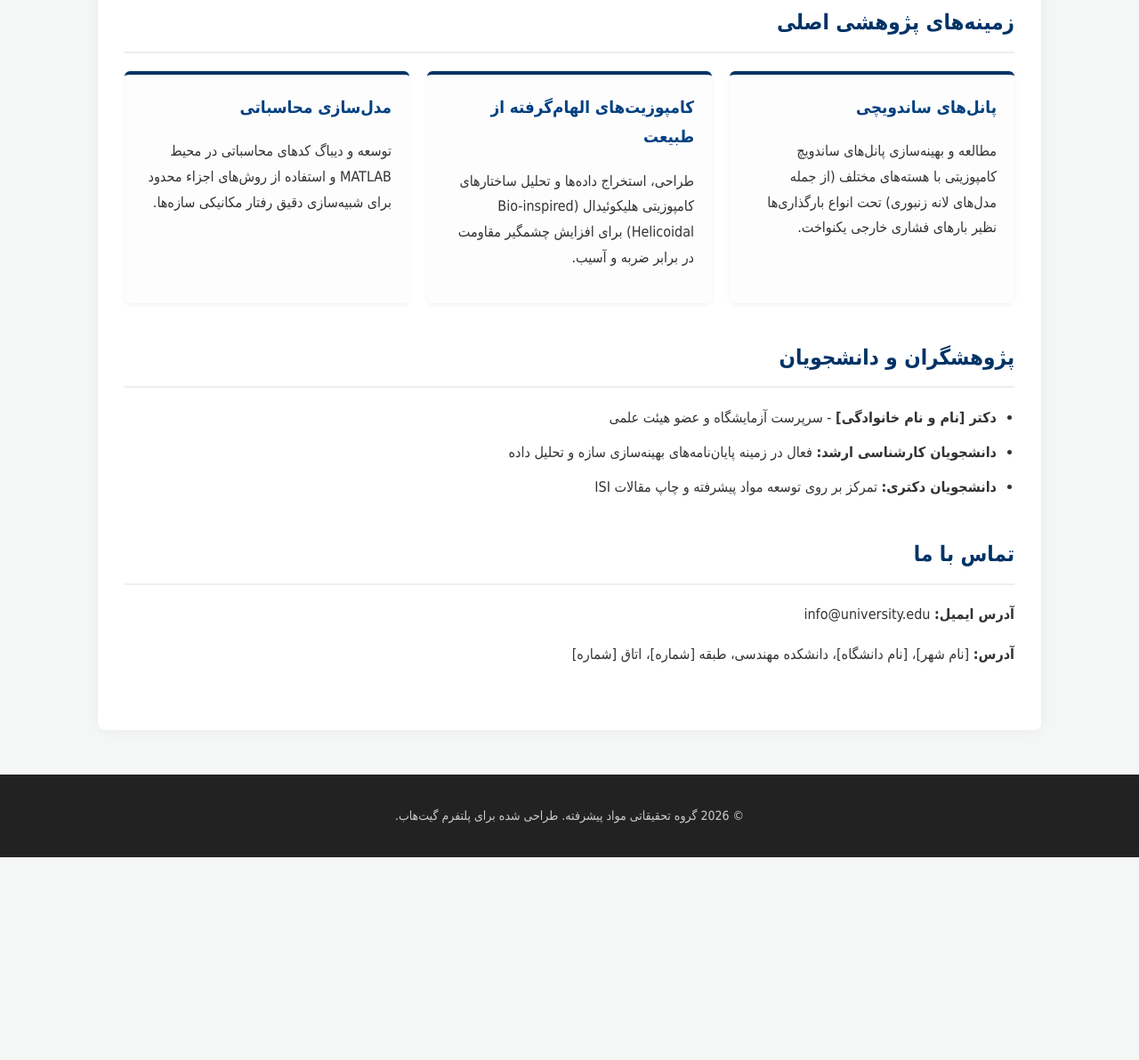
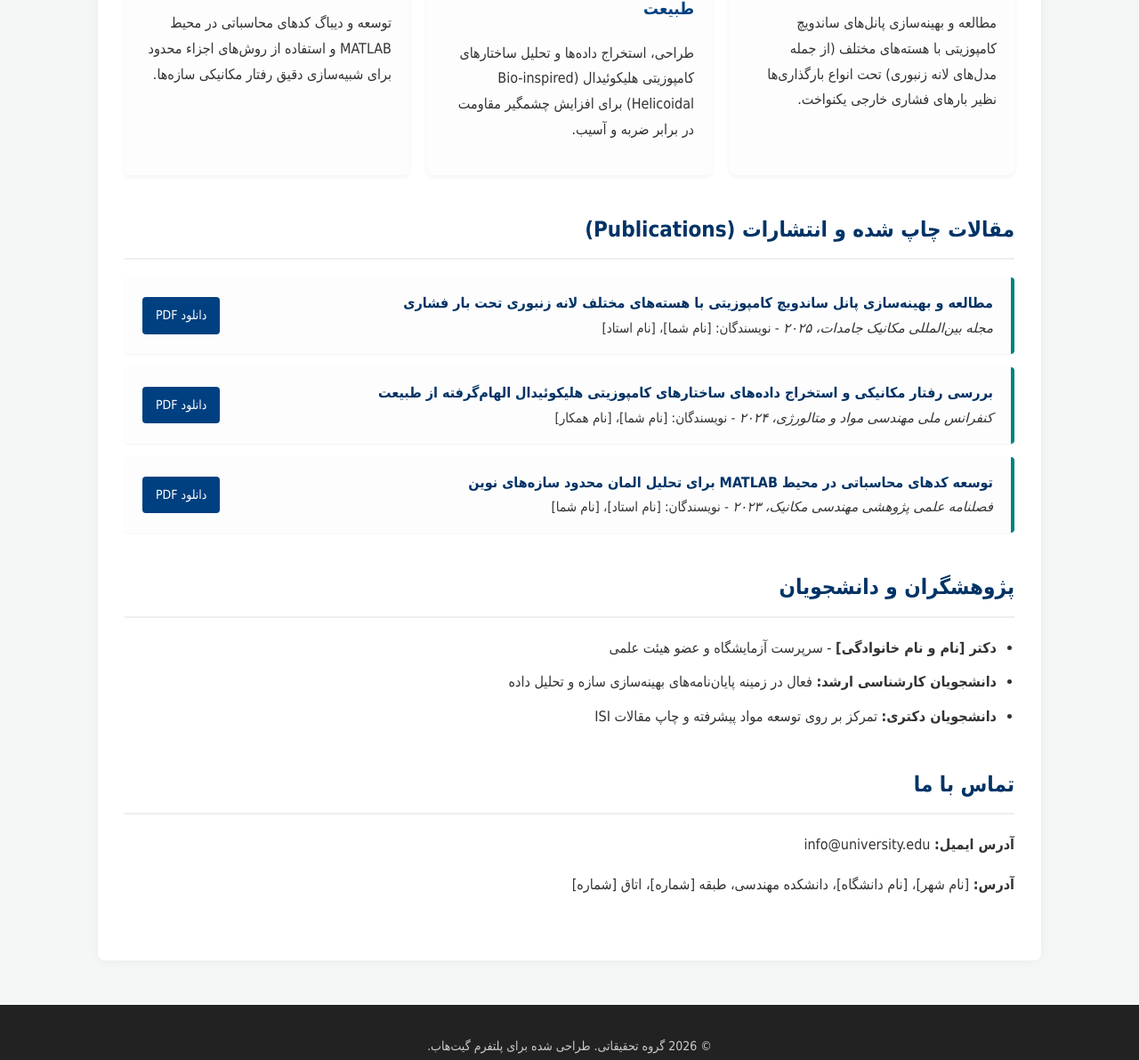
Before and after one commit to PouriaHejaziRekavandi/PRKMaterials.github.io, a plain HTML site: page index.html in a window 1280 px wide. Shown: the part 613-1805 px from the top of the page at 89% size. Before the commit the page ends 1577 px from the top, so only its background shows below. Drawn offline with Linux system fonts and the light colour scheme.

Commit message:
Refactor publication section and update footer text

```diff
--- a/index.html
+++ b/index.html
@@ -4,46 +4,6 @@
     <meta charset="UTF-8">
     <meta name="viewport" content="width=device-width, initial-scale=1.0">
     <title>گروه تحقیقاتی مواد و ساختارهای پیشرفته</title>
-    /* تنظیمات بخش مقالات و دانلود */
-        .pub-list {
-            display: flex;
-            flex-direction: column;
-            gap: 15px;
-            margin-top: 20px;
-        }
-        .pub-item {
-            display: flex;
-            justify-content: space-between;
-            align-items: center;
-            background: #fdfdfd;
-            padding: 15px 20px;
-            border-right: 4px solid #008080; /* خط رنگی کنار هر مقاله */
-            box-shadow: 0 1px 3px rgba(0,0,0,0.05);
-            border-radius: 4px;
-        }
-        .pub-info {
-            flex: 1;
-            padding-left: 20px;
-            font-size: 15px;
-        }
-        .pub-info strong {
-            color: #003366;
-            font-size: 16px;
-        }
-        .download-btn {
-            background-color: #004080;
-            color: #fff;
-            padding: 8px 15px;
-            text-decoration: none;
-            border-radius: 4px;
-            font-size: 14px;
-            transition: background 0.3s;
-            white-space: nowrap;
-        }
-        .download-btn:hover {
-            background-color: #ffcc00;
-            color: #333;
-        }
     <style>
         /* تنظیمات پایه و فونت */
         body {
@@ -57,7 +17,7 @@
 
         /* بخش هدر سایت */
         header {
-            background: #003366; /* رنگ آبی آکادمیک */
+            background: #003366;
             color: #fff;
             padding: 2rem 0;
             text-align: center;
@@ -76,7 +36,7 @@
         nav a {
             color: #fff;
             text-decoration: none;
-            margin: 0 20px;
+            margin: 0 15px;
             font-weight: bold;
             transition: color 0.3s;
         }
@@ -113,6 +73,47 @@
         }
         .card h3 { color: #004080; margin-top: 0; }
 
+        /* تنظیمات بخش مقالات و دانلود */
+        .pub-list {
+            display: flex;
+            flex-direction: column;
+            gap: 15px;
+            margin-top: 20px;
+        }
+        .pub-item {
+            display: flex;
+            justify-content: space-between;
+            align-items: center;
+            background: #fdfdfd;
+            padding: 15px 20px;
+            border-right: 4px solid #008080;
+            box-shadow: 0 1px 3px rgba(0,0,0,0.05);
+            border-radius: 4px;
+        }
+        .pub-info {
+            flex: 1;
+            padding-left: 20px;
+            font-size: 15px;
+        }
+        .pub-info strong {
+            color: #003366;
+            font-size: 16px;
+        }
+        .download-btn {
+            background-color: #004080;
+            color: #fff;
+            padding: 8px 15px;
+            text-decoration: none;
+            border-radius: 4px;
+            font-size: 14px;
+            transition: background 0.3s;
+            white-space: nowrap;
+        }
+        .download-btn:hover {
+            background-color: #ffcc00;
+            color: #333;
+        }
+
         /* لیست‌ها */
         ul { padding-right: 20px; }
         li { margin-bottom: 10px; }
@@ -138,6 +139,7 @@
     <nav>
         <a href="#about">درباره گروه</a>
         <a href="#research">زمینه‌های پژوهشی</a>
+        <a href="#publications">مقالات و انتشارات</a>
         <a href="#members">اعضای گروه</a>
         <a href="#contact">تماس با ما</a>
     </nav>
@@ -174,6 +176,40 @@
             </div>
         </section>
 
+        <section id="publications">
+            <h2>مقالات چاپ شده و انتشارات (Publications)</h2>
+            <div class="pub-list">
+
+                <div class="pub-item">
+                    <div class="pub-info">
+                        <strong>مطالعه و بهینه‌سازی پانل ساندویچ کامپوزیتی با هسته‌های مختلف لانه زنبوری تحت بار فشاری</strong>
+                        <br>
+                        <em>مجله بین‌المللی مکانیک جامدات، ۲۰۲۵</em> - نویسندگان: [نام شما]، [نام استاد]
+                    </div>
+                    <a href="papers/paper1.pdf" target="_blank" class="download-btn">دانلود PDF</a>
+                </div>
+
+                <div class="pub-item">
+                    <div class="pub-info">
+                        <strong>بررسی رفتار مکانیکی و استخراج داده‌های ساختارهای کامپوزیتی هلیکوئیدال الهام‌گرفته از طبیعت</strong>
+                        <br>
+                        <em>کنفرانس ملی مهندسی مواد و متالورژی، ۲۰۲۴</em> - نویسندگان: [نام شما]، [نام همکار]
+                    </div>
+                    <a href="papers/paper2.pdf" target="_blank" class="download-btn">دانلود PDF</a>
+                </div>
+
+                <div class="pub-item">
+                    <div class="pub-info">
+                        <strong>توسعه کدهای محاسباتی در محیط MATLAB برای تحلیل المان محدود سازه‌های نوین</strong>
+                        <br>
+                        <em>فصلنامه علمی پژوهشی مهندسی مکانیک، ۲۰۲۳</em> - نویسندگان: [نام استاد]، [نام شما]
+                    </div>
+                    <a href="papers/paper3.pdf" target="_blank" class="download-btn">دانلود PDF</a>
+                </div>
+
+            </div>
+        </section>
+
         <section id="members">
             <h2>پژوهشگران و دانشجویان</h2>
             <ul>
@@ -192,7 +228,7 @@
     </div>
 
     <footer>
-        <p>© 2026 گروه تحقیقاتی مواد پیشرفته. طراحی شده برای پلتفرم گیت‌هاب.</p>
+        <p>© 2026 گروه تحقیقاتی. طراحی شده برای پلتفرم گیت‌هاب.</p>
     </footer>
 
 </body>
```
